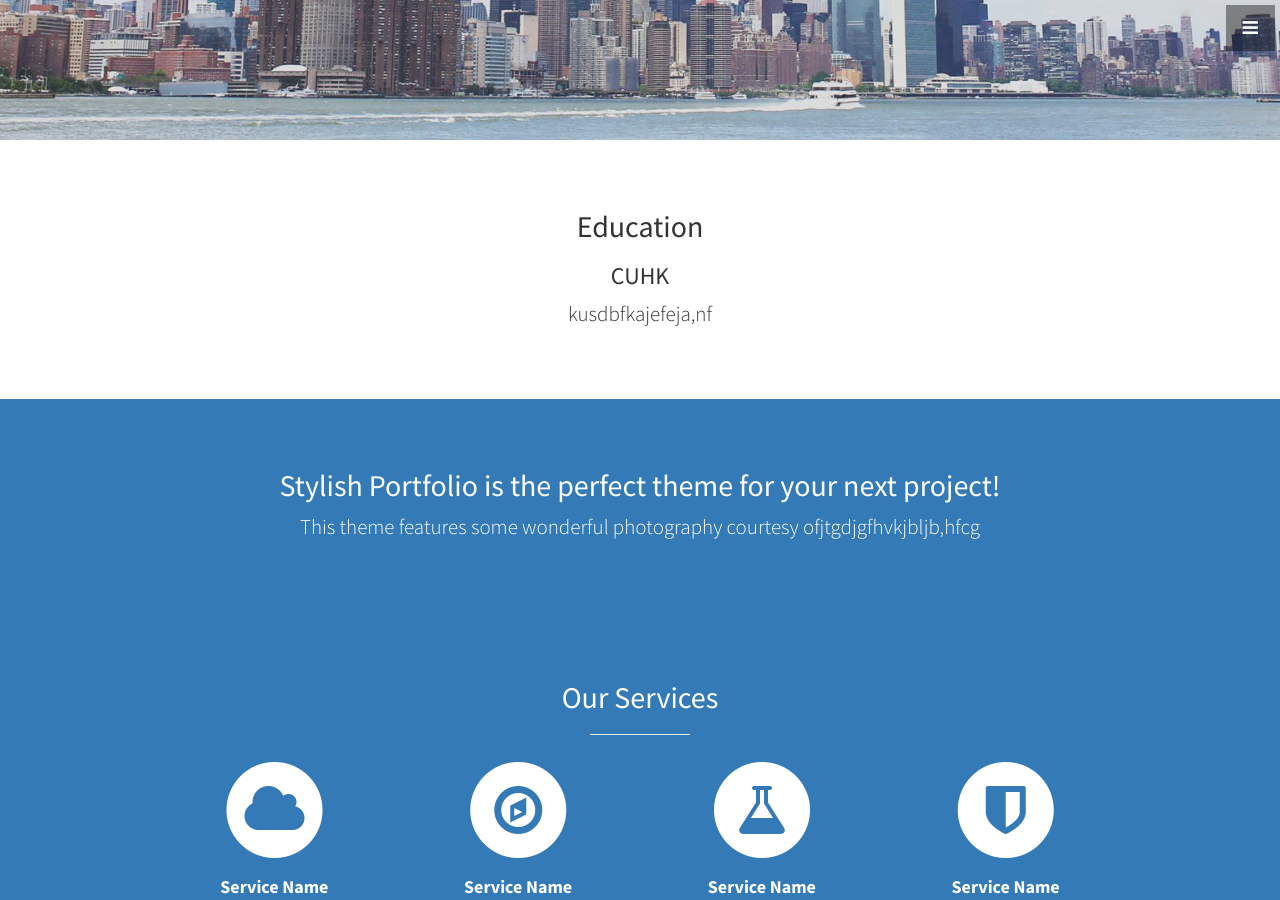
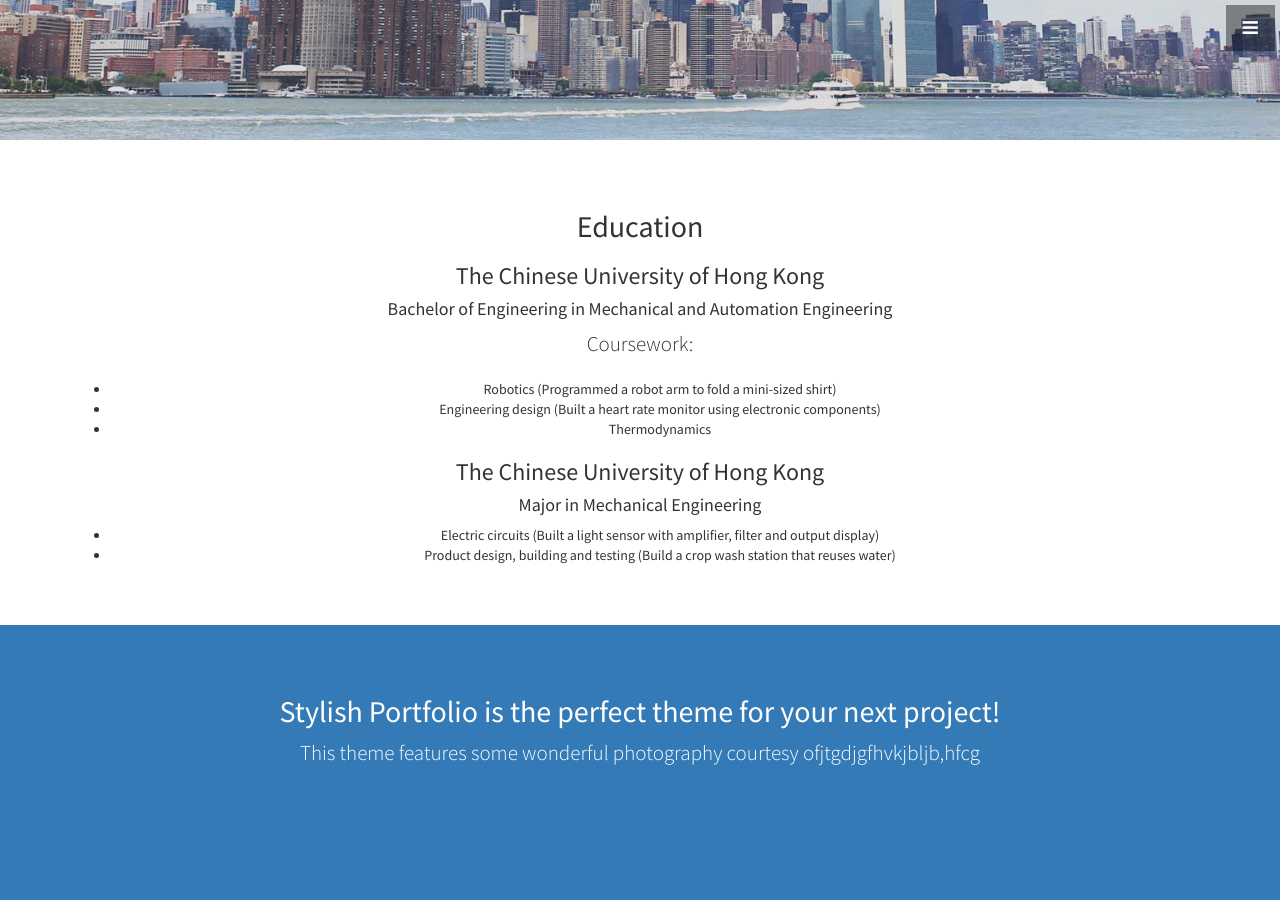
Before and after one commit to leelacceber/stylish-portfolio-jekyll-master, a Jekyll site: the page built from index.html, in a window 1280 px wide and 900 px high, scrolled down 760 px. Built offline with Jekyll 4.4.1, drawn with Linux system fonts in a browser that asks for light colours.

Commit message:
Update education.html

```diff
--- a/_includes/education.html
+++ b/_includes/education.html
@@ -3,8 +3,20 @@
     <div class="row">
       <div class="col-lg-12 text-center">
         <h2>Education</h2>
-        <h3>CUHK</h3>
-        <p class="lead">kusdbfkajefeja,nf</p>
+        <h3>The Chinese University of Hong Kong</h3>
+        <h4>Bachelor of Engineering in Mechanical and Automation Engineering</h4>
+        <p class="lead">Coursework:</p>
+        <ul>
+        <li>Robotics (Programmed a robot arm to fold a mini-sized shirt)</li>
+        <li>Engineering design (Built a heart rate monitor using electronic components)</li>
+        <li>Thermodynamics</li>
+        </ul>
+        <h3>The Chinese University of Hong Kong</h3>
+        <h4>Major in Mechanical Engineering</h4>
+        <ul>
+        <li>Electric circuits (Built a light sensor with amplifier, filter and output display)</li>
+        <li>Product design, building and testing (Build a crop wash station that reuses water)</li>
+        </ul>
       </div>
     </div>
     <!-- /.row -->
```
